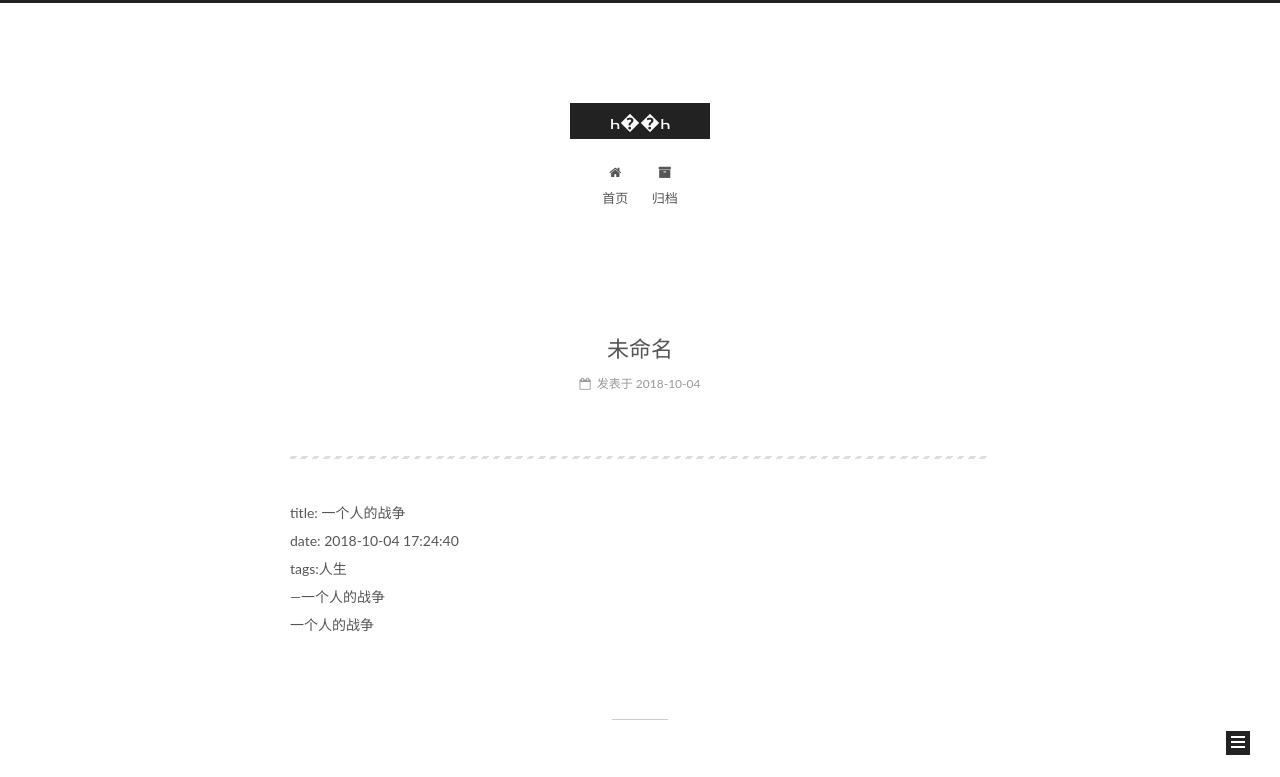
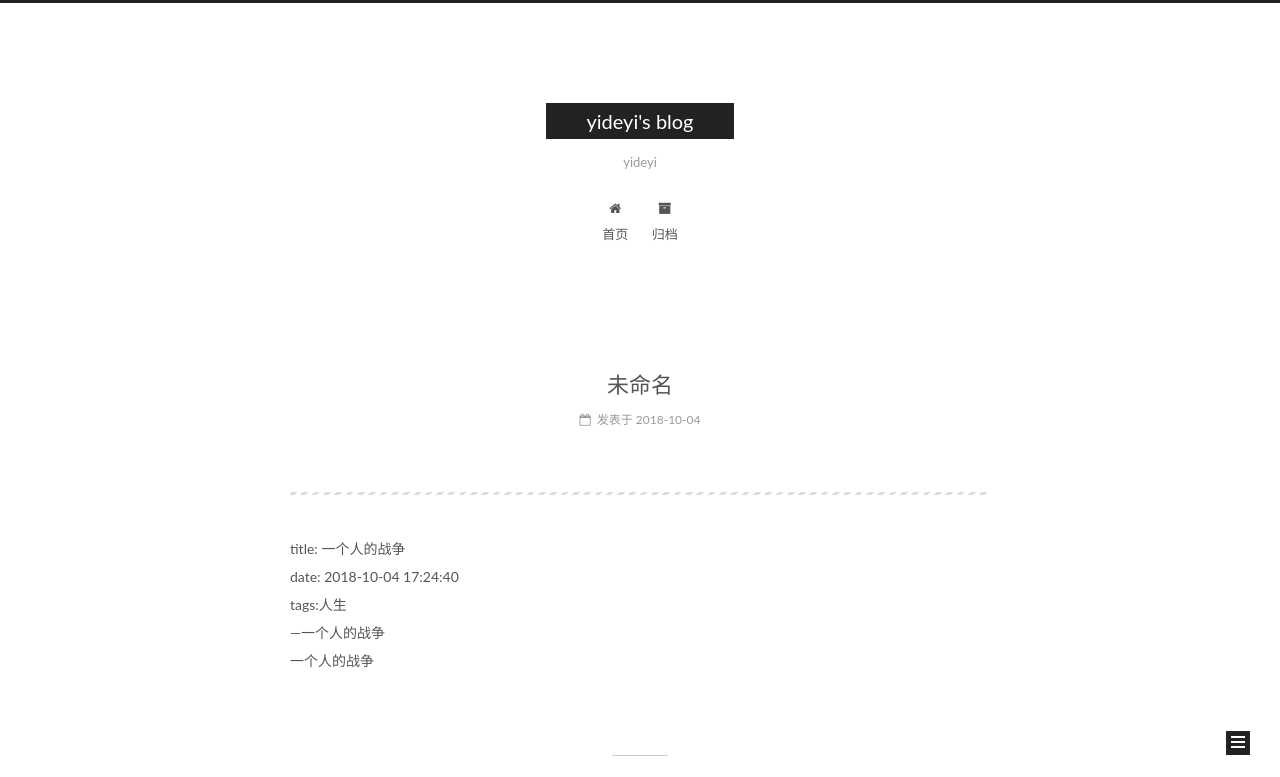
Before and after one commit to hoho9536/hiho.github.io, a plain HTML site: page index.html in a window 1280 px wide. Shown: the top 777 px of the page. Drawn offline with Linux system fonts and the light colour scheme.

Commit message:
Site updated: 2018-10-04 22:48:24

```diff
--- a/css/main.css
+++ b/css/main.css
@@ -1822,7 +1822,7 @@ pre .javascript .function {
   width: 4px;
   height: 4px;
   border-radius: 50%;
-  background: #b9c9ff;
+  background: #ff88c4;
 }
 .links-of-blogroll {
   font-size: 13px;
--- a/index.html
+++ b/index.html
@@ -80,12 +80,12 @@
 
 
 <meta property="og:type" content="website">
-<meta property="og:title" content="һ��һ">
+<meta property="og:title" content="yideyi&#39;s blog">
 <meta property="og:url" content="http://yoursite.com/index.html">
-<meta property="og:site_name" content="һ��һ">
+<meta property="og:site_name" content="yideyi&#39;s blog">
 <meta property="og:locale" content="zh-Hans">
 <meta name="twitter:card" content="summary">
-<meta name="twitter:title" content="һ��һ">
+<meta name="twitter:title" content="yideyi&#39;s blog">
 
 
 
@@ -121,7 +121,7 @@
 
 
 
-  <title>һ��һ</title>
+  <title>yideyi's blog</title>
 
 
 
@@ -152,12 +152,12 @@
     <div class="custom-logo-site-title">
       <a href="/"  class="brand" rel="start">
         <span class="logo-line-before"><i></i></span>
-        <span class="site-title">һ��һ</span>
+        <span class="site-title">yideyi's blog</span>
         <span class="logo-line-after"><i></i></span>
       </a>
     </div>
 
-        <p class="site-subtitle"></p>
+        <p class="site-subtitle">yideyi</p>
 
   </div>
 
@@ -238,7 +238,7 @@
     </span>
 
     <span hidden itemprop="publisher" itemscope itemtype="http://schema.org/Organization">
-      <meta itemprop="name" content="һ��һ">
+      <meta itemprop="name" content="yideyi's blog">
     </span>
 
 
@@ -359,7 +359,7 @@
     </span>
 
     <span hidden itemprop="publisher" itemscope itemtype="http://schema.org/Organization">
-      <meta itemprop="name" content="һ��һ">
+      <meta itemprop="name" content="yideyi's blog">
     </span>
 
 
```
Also changed, not shown: 2018/10/04/hello-world/index.html (+5 -5 lines), 2018/10/04/test/index.html (+7 -7 lines), archives/2018/10/index.html (+6 -6 lines), archives/2018/index.html (+6 -6 lines), archives/index.html (+6 -6 lines).
